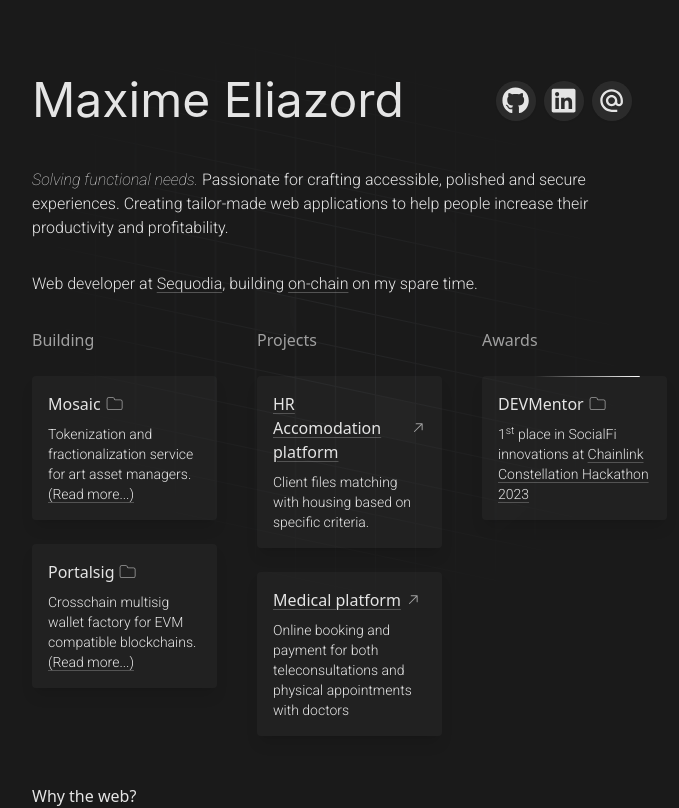
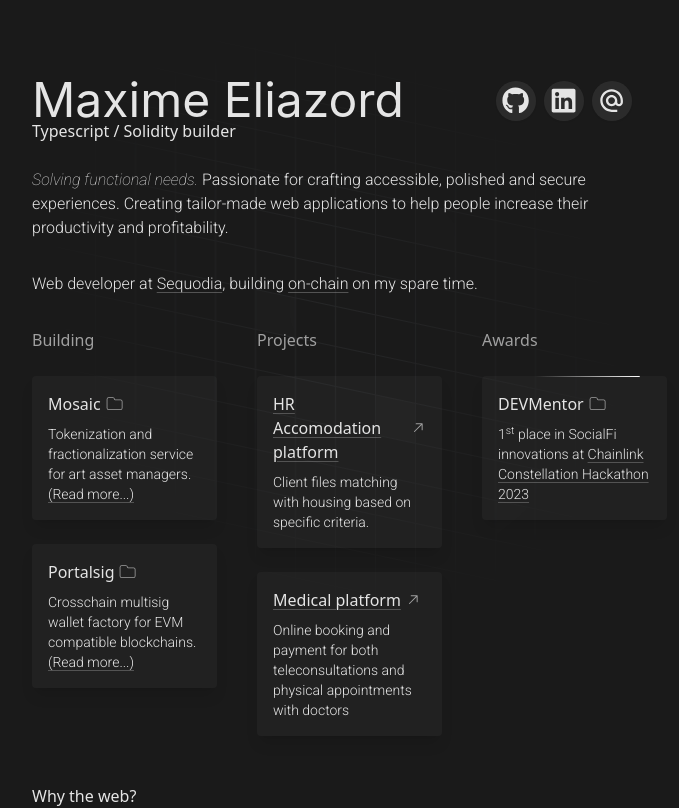
Before and after one commit to Wakushi/portfolio-2024-min, a Next.js app: page / in a window 1280 px wide. Shown: the top 808 px of the page, without its empty margins (304-983 px from the left). Built offline with nearby package versions, Linux system fonts and the light colour scheme; a web font is replaced by a local one.

Commit message:
Added subtitle

```diff
--- a/app/page.tsx
+++ b/app/page.tsx
@@ -57,7 +57,12 @@ function Head({
       style={generateDelayStyle(animationOrder)}
       className="flex flex-col md:flex-row items-center justify-between animated-block"
     >
-      <h1 className="text-[3rem]">Maxime Eliazord</h1>
+      <div className="relative">
+        <h1 className="text-[3rem]">Maxime Eliazord</h1>
+        <span className="absolute top-[55px] font-light">
+          Typescript / Solidity builder
+        </span>
+      </div>
       <NavDock />
     </div>
   )
```
